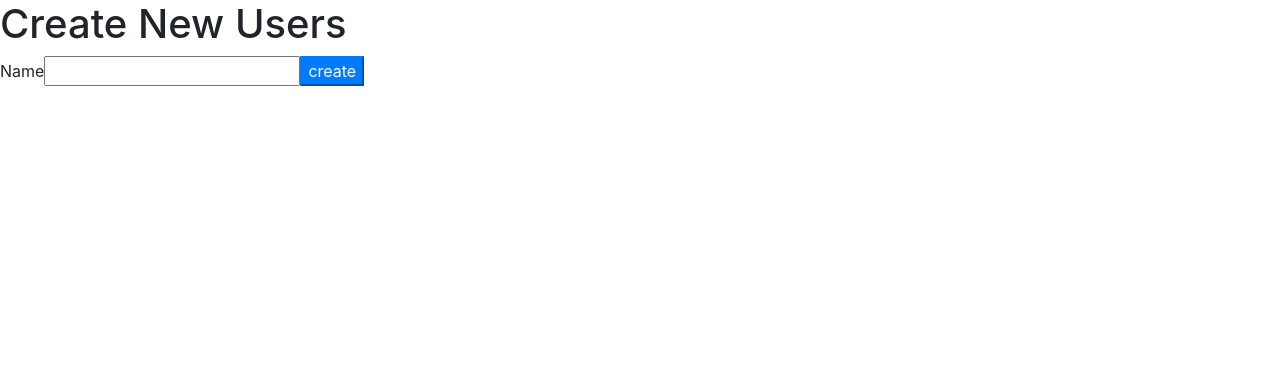
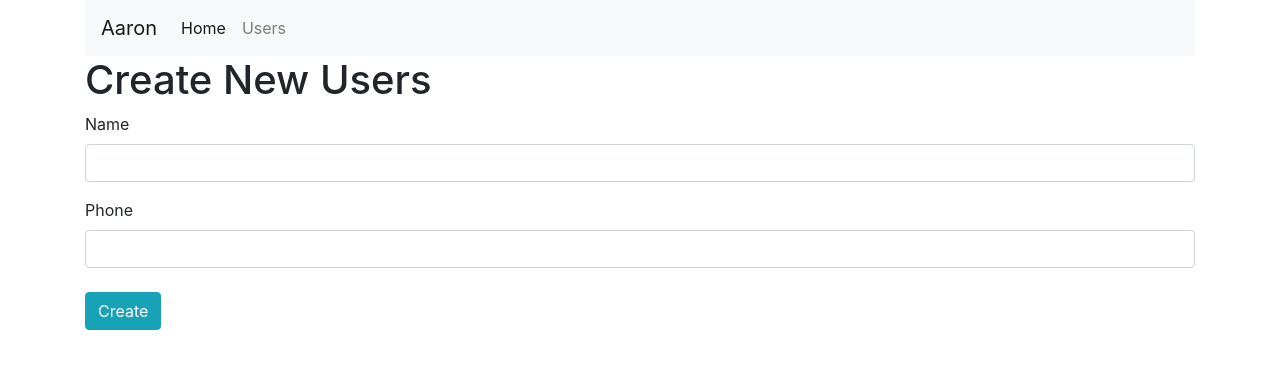
Before and after one commit to sonlamthai/expressjs-demo-project-with-lowdb-and-pug, a Node server app: page /users/create in a window 1280 px wide. Shown: the top 369 px of the page. Run offline with Node 20, Linux system fonts and the light colour scheme; some libraries are stand-ins or nearby versions.

Commit message:
validate input

```diff
--- a/controller/user.controller.js
+++ b/controller/user.controller.js
@@ -35,6 +35,24 @@ module.exports.viewMem = (req, res) => {
 
 module.exports.createMem = (req, res) => {
     req.body.id = shortid.generate();
+    let errors = []
+    if (!req.body.name) {
+        errors.push("Khong co ten");
+    };
+
+    if (!req.body.phone) {
+        errors.push("Khong co phone");
+    };
+
+    if (errors.length) {
+        res.render('./users/create', {
+            errors: errors,
+            values: req.body
+        });
+        return;
+    };
+
+
     db.get('users').push(req.body).write();
     res.redirect('/users');
 }
--- a/db.json
+++ b/db.json
@@ -11,6 +11,66 @@
     {
       "name": "Loc",
       "id": "0cdv9owh"
+    },
+    {
+      "name": "Arron",
+      "phone": "0123456789",
+      "id": "oVodnoRF"
+    },
+    {
+      "name": "Dong",
+      "phone": "",
+      "id": "h5Vh-MZ1"
+    },
+    {
+      "name": "Hung",
+      "phone": "",
+      "id": "w1-Myh9o"
+    },
+    {
+      "name": "Hung ",
+      "phone": "158964",
+      "id": "6FHGDRMh"
+    },
+    {
+      "name": "",
+      "phone": "",
+      "id": "kuC6uJow"
+    },
+    {
+      "name": "",
+      "phone": "",
+      "id": "Tz4JM2uI"
+    },
+    {
+      "name": "lll",
+      "phone": "12245",
+      "id": "zN1WOnd9"
+    },
+    {
+      "name": "",
+      "phone": "",
+      "id": "ES7fWBRi"
+    },
+    {
+      "name": "mat lon",
+      "phone": "0123456789",
+      "id": "dPV6zK-s"
+    },
+    {
+      "name": "",
+      "phone": "",
+      "id": "RUJSn09h"
+    },
+    {
+      "name": "vvv",
+      "phone": "",
+      "id": "9SfSKSAK"
+    },
+    {
+      "name": "son dep trai",
+      "phone": "012255",
+      "id": "NX8urrT_"
     }
   ]
 }
--- a/views/layouts/common.pug
+++ b/views/layouts/common.pug
@@ -3,4 +3,16 @@ html
         link(rel="stylesheet", href="https://stackpath.bootstrapcdn.com/bootstrap/4.4.1/css/bootstrap.min.css")
         //- link(rel="stylesheet", href="/stylesheets/style.css")
     body
+        .container
+            nav.navbar.navbar-expand-lg.navbar-light.bg-light
+                a.navbar-brand(href='/') Aaron
+                button.navbar-toggler(type='button' data-toggle='collapse' data-target='#navbarNav' aria-controls='navbarNav' aria-expanded='false' aria-label='Toggle navigation')
+                    span.navbar-toggler-icon
+                #navbarNav.collapse.navbar-collapse
+                    ul.navbar-nav
+                        li.nav-item.active
+                            a.nav-link(href='/') Home
+                                span.sr-only (current)
+                        li.nav-item
+                            a.nav-link(href='/users') Users
         block content
--- a/views/users/create.pug
+++ b/views/users/create.pug
@@ -1,9 +1,16 @@
 extends ../layouts/common
 
 block content
-
-    h1 Create New Users
-    form(action="/users/create" method="POST")
-        label(for="") Name
-        input(type="text", name="name")
-        button(class="btn-primary") create
+    .container
+        h1 Create New Users
+        if errors
+            each error in errors
+                .alert.alert-danger= error
+        form(action="/users/create" method="POST")
+            .form-group
+                label(for="name") Name
+                input#name(type="text", name="name", class="form-control", value=values ? values.name : "")
+            .form-group
+                label(for="phone") Phone
+                input#phone(type="text", name="phone", class="form-control", value=values ? values.phone : "")
+            button.btn.btn-info(class="btn-primary mt-2") Create
```
Also changed, not shown: views/users/user.pug (+12 -12 lines).
